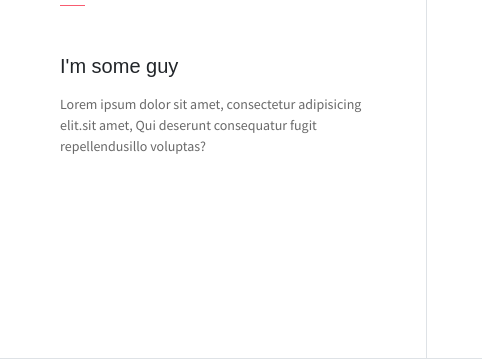
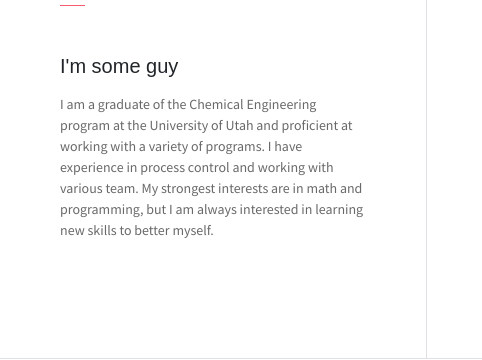
Before and after one commit to codyfong/codyfong.github.io, a website: page index.html in a window 1280 px wide. Shown: the part 814-1174 px from the top of the page, 0-482 px from the left. Drawn offline with Linux system fonts and the light colour scheme; some packages are replaced by stand-ins of ours.

Commit message:
i'm some guy

```diff
--- a/index.html
+++ b/index.html
@@ -70,7 +70,7 @@
                 <h3 class="font-weight-light">About Me</h3>
                 <span class="line mb-5"></span>
                 <h5 class="mb-3">I'm some guy</h5>
-                <p class="mt-20">Lorem ipsum dolor sit amet, consectetur adipisicing elit.sit amet, Qui deserunt consequatur fugit repellendusillo voluptas?</p>
+                <p class="mt-20">I am a graduate of the Chemical Engineering program at the University of Utah and proficient at working with a variety of programs. I have experience in process control and working with various team. My strongest interests are in math and programming, but I am always interested in learning new skills to better myself.</p>
             </div>
             <div class="col-lg-4 about-card">
                 <h3 class="font-weight-light">Personal Info</h3>
```
